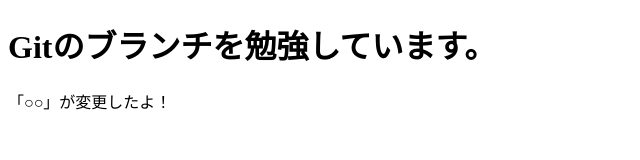
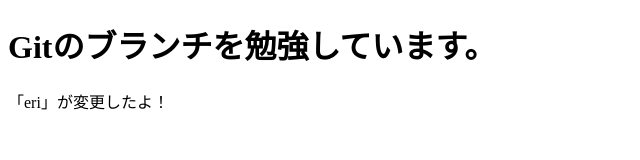
Before and after one commit to degu-maron/git-study, a plain HTML site: page index.html in a window 1280 px wide. Shown: the full height of the page, 0-640 px from the left. Drawn offline with Linux system fonts and the light colour scheme.

Commit message:
9行目変更

```diff
--- a/index.html
+++ b/index.html
@@ -6,6 +6,6 @@
 </head>
 <body>
   <h1>Gitのブランチを勉強しています。</h1>
-  <p>「○○」が変更したよ！</p>
+  <p>「eri」が変更したよ！</p>
 </body>
 </html>
```
